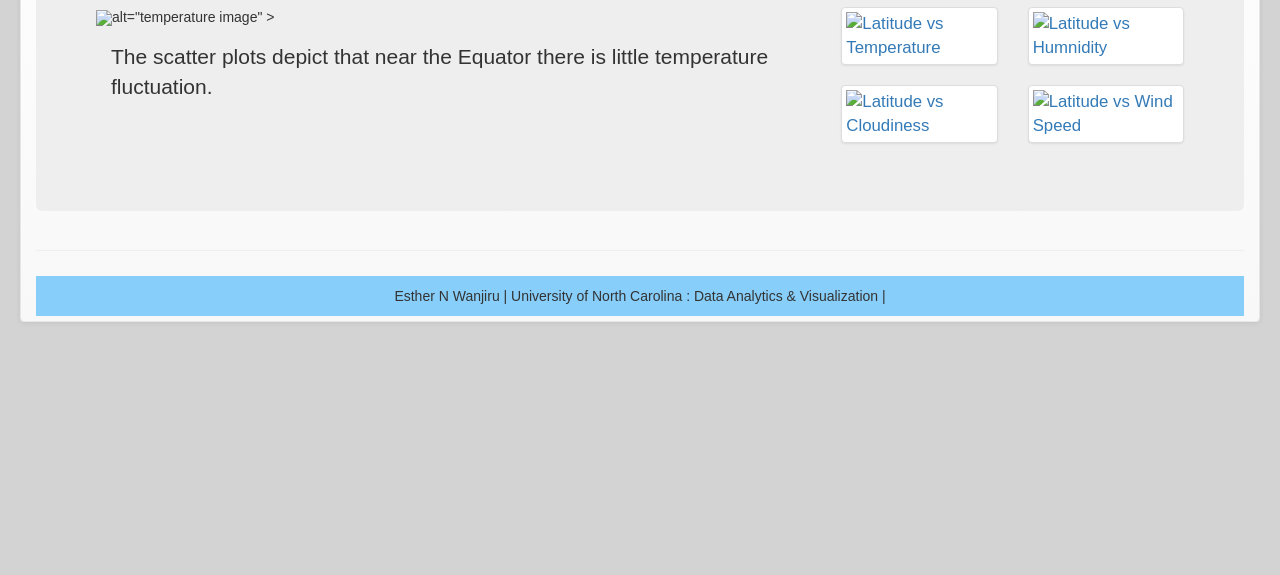
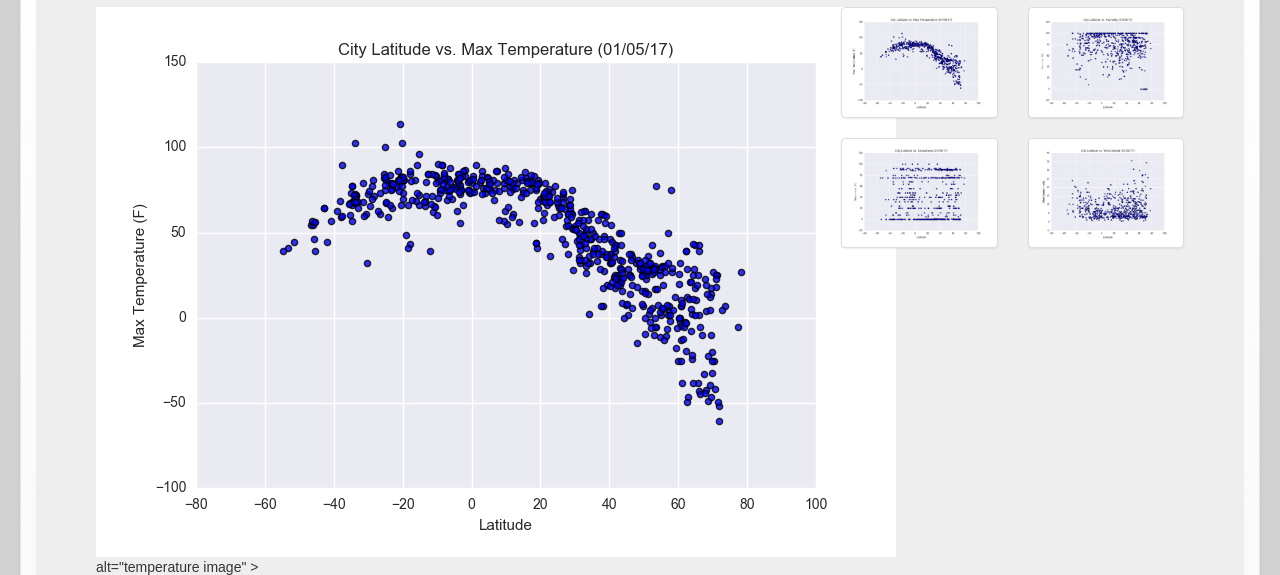
Before and after one commit to Kamuruthi2017/Web, a plain HTML site: page Temperature.html in a window 1280 px wide. Shown: the part 225-800 px from the top of the page. Drawn offline with nearby package versions, Linux system fonts and the light colour scheme; files that its build step writes are made by us from their sources.

Commit message:
Update Temperature.html

```diff
--- a/Temperature.html
+++ b/Temperature.html
@@ -48,7 +48,7 @@
                         <div class="row">
                             <div class="left col-lg-8 col-md-8 col-xs-12">
                                 <h2>Summary: Latitude vs. Temperature</h2>
-                            <img class="temperature image" src="../Instructions/Resources/assets/images/Fig1.png" class="pull-left img-responsive img-rounded"><base="150" width="100">alt="temperature image" >
+                            <img class="temperature image" src="./Fig1.png" class="pull-left img-responsive img-rounded"><base="150" width="100">alt="temperature image" >
                             <p>The scatter plots depict that near the Equator there is little temperature fluctuation.</p>
                         </div>
                         <div class="col-lg-4 col-md-4 col-xs-12">
@@ -57,14 +57,14 @@
                                 <div class="row">
                                     <div class="col-md-6 col-lg-6">
                                         <div class="thumbnail">
-                                            <a href="Temperature.html"><img src="../Instructions/Resources/assets/images/Fig1.png" class="img-responsive" alt="Latitude vs Temperature"></a>
+                                            <a href="Temperature.html"><img src="./Fig1.png" class="img-responsive" alt="Latitude vs Temperature"></a>
 
                                         </div>
                                     </div>
 
                                     <div class="col-md-6 col-lg-6">
                                         <div class="thumbnail">
-                                            <a href="humidity.html"><img src="../Instructions/Resources/assets/images/Fig2.png" class="img-responsive" alt="Latitude vs Humnidity"></a>
+                                            <a href="humidity.html"><img src="./Fig2.png" class="img-responsive" alt="Latitude vs Humnidity"></a>
 
                                         </div>
                                     </div>
@@ -72,14 +72,14 @@
                                 <div class="row">
                                     <div class="col-md-6 col-lg-6">
                                         <div class="thumbnail">
-                                            <a href="cloud.html"><img src="../Instructions/Resources/assets/images/Fig3.png" class="img-responsive" alt="Latitude vs Cloudiness"></a>
+                                            <a href="cloud.html"><img src="./Fig3.png" class="img-responsive" alt="Latitude vs Cloudiness"></a>
 
                                         </div>
                                     </div>
 
                                     <div class="col-md-6 col-lg-6">
                                         <div class="thumbnail">
-                                            <a href="wind speed.html"><img src="../Instructions/Resources/assets/images/Fig4.png" class="img-responsive" alt="Latitude vs Wind Speed"></a>
+                                            <a href="wind speed.html"><img src="./Fig4.png" class="img-responsive" alt="Latitude vs Wind Speed"></a>
 
                                         </div>
                                     </div>
```
